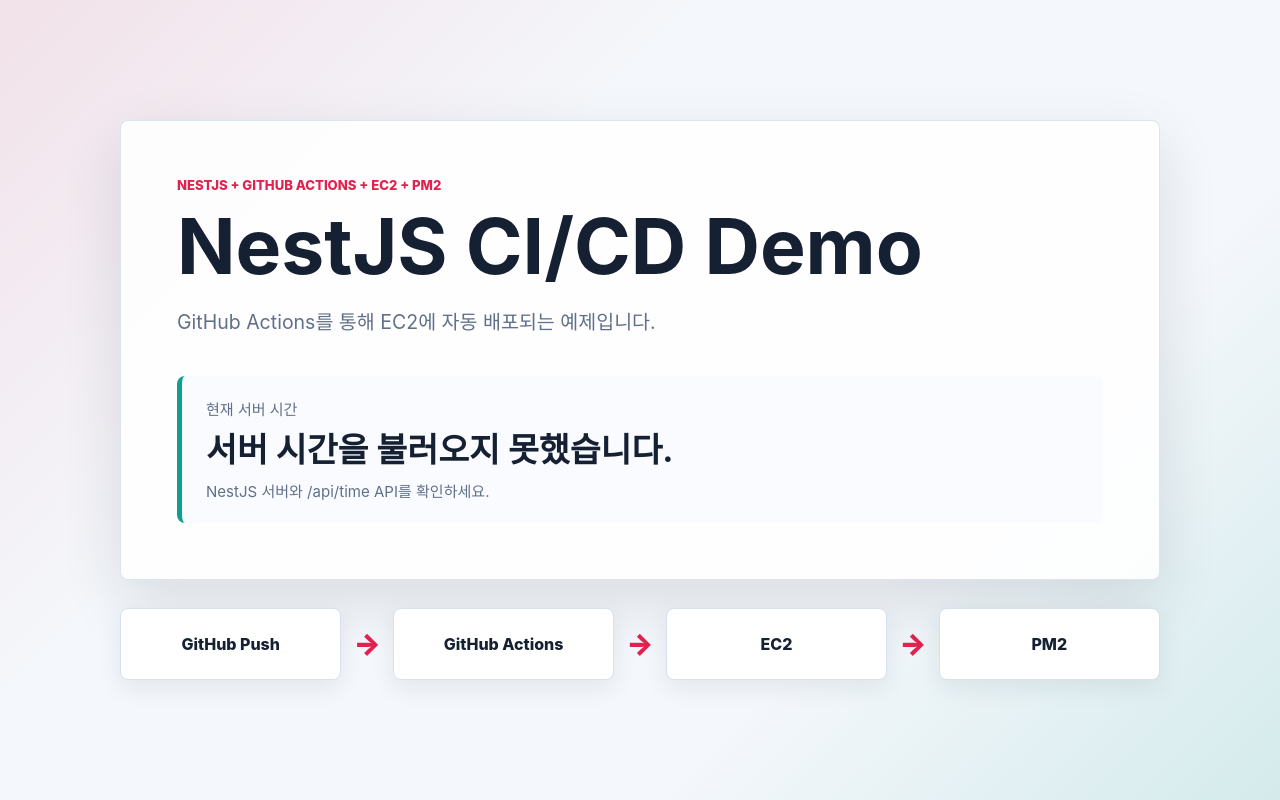
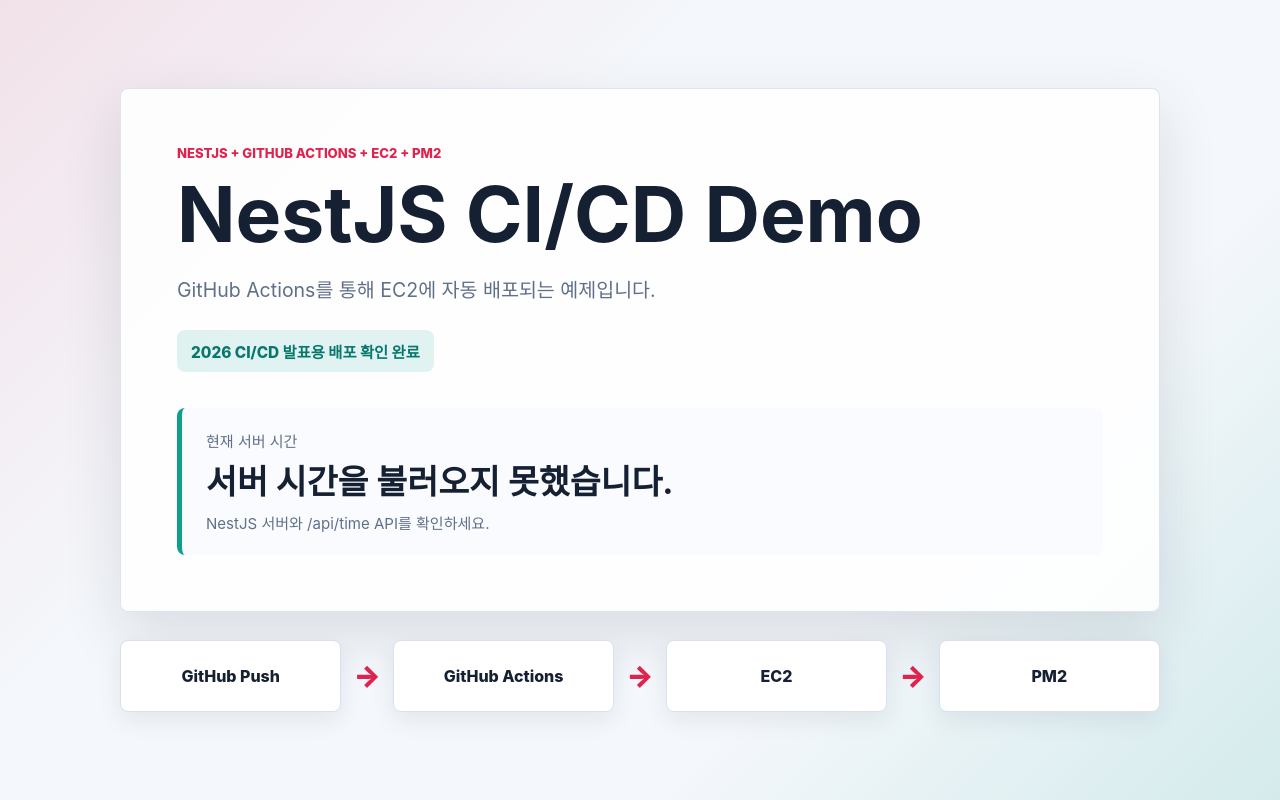
Before and after one commit to m161awm2/nest-cicd-demo, a website: page public/index.html in a window 1280 px wide. Drawn offline with Linux system fonts and the light colour scheme; no server answers.

Commit message:
actions Test Push

```diff
--- a/public/index.html
+++ b/public/index.html
@@ -14,6 +14,7 @@
         <p class="description">
           GitHub Actions를 통해 EC2에 자동 배포되는 예제입니다.
         </p>
+        <p class="deploy-badge">2026 CI/CD 발표용 배포 확인 완료</p>
 
         <div class="time-panel">
           <span class="time-label">현재 서버 시간</span>
--- a/public/style.css
+++ b/public/style.css
@@ -68,6 +68,17 @@ h1 {
   line-height: 1.7;
 }
 
+.deploy-badge {
+  width: fit-content;
+  margin: 22px 0 0;
+  padding: 10px 14px;
+  border-radius: 8px;
+  background: rgba(15, 159, 143, 0.12);
+  color: #08786d;
+  font-size: 0.96rem;
+  font-weight: 800;
+}
+
 .time-panel {
   margin-top: 36px;
   padding: 22px 24px;
```
Also changed, not shown: .github/workflows/deploy.yml.
